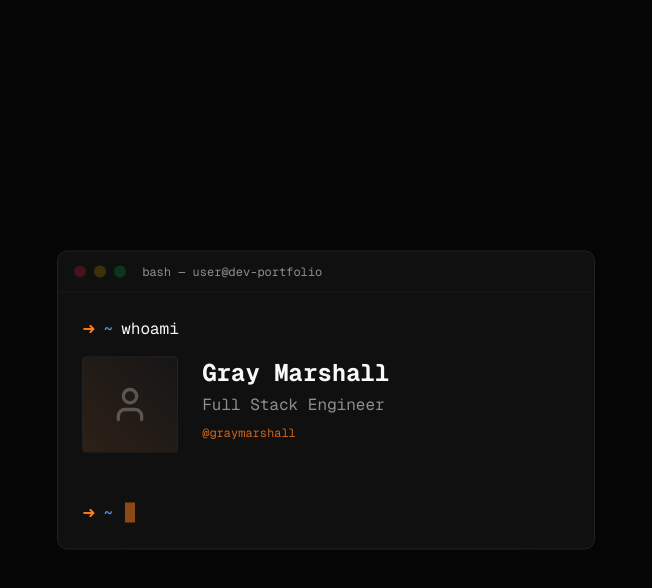
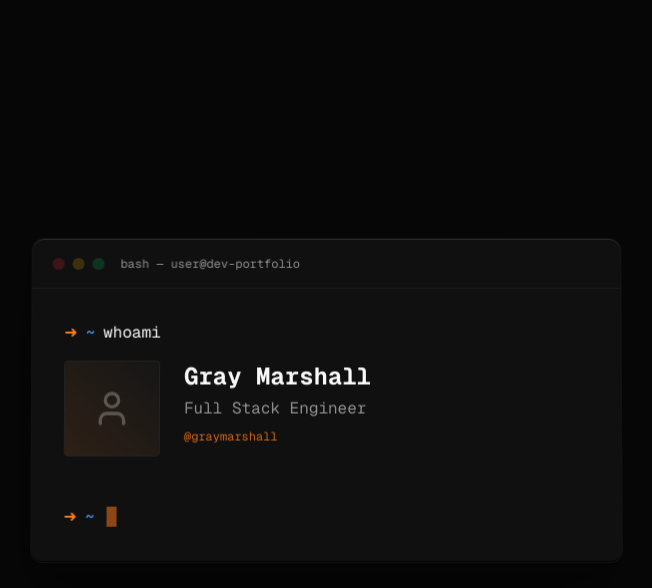
Before and after one commit to GrayM8/dev-site, a Next.js app: page / in a window 1280 px wide. Shown: the top 588 px of the page, without its empty margins (314-966 px from the left). Built offline with nearby package versions, Linux system fonts and the light colour scheme.

Commit message:
Terminal weight improved

```diff
--- a/src/components/terminal/TerminalHero.tsx
+++ b/src/components/terminal/TerminalHero.tsx
@@ -23,16 +23,19 @@ export function TerminalHero({ scrollY }: TerminalHeroProps) {
   // Layout Transforms for Smooth Morph
   const marginTop = useTransform(scrollY, [500, 700], ["50vh", "0vh"]);
   const y = useTransform(scrollY, [500, 700], ["-50%", "0%"]);
-  const maxWidth = useTransform(scrollY, [500, 700], ["42rem", "100vw"]);
-  const borderRadius = useTransform(scrollY, [500, 700], [10, 0]);
+  const maxWidth = useTransform(scrollY, [500, 700], ["46rem", "100vw"]); // Increased scale
+  const borderRadius = useTransform(scrollY, [500, 700], [12, 0]);
+
+  // Physical / 3D Transforms
+  const rotation = useTransform(scrollY, [0, 500], [1, 0]); // Subtle rotateX
+  const chassisY = useTransform(scrollY, [500, 700], [12, 0]); // Chassis thickness collapses
+  const chassisOpacity = useTransform(scrollY, [500, 650], [1, 0]); // Chassis fades out
 
   // Opacity Transforms for Content Switching
-  // Fade out window controls & hero content
   const heroContentOpacity = useTransform(scrollY, [500, 600], [1, 0]);
-  // Fade in header content
   const headerContentOpacity = useTransform(scrollY, [600, 700], [0, 1]);
 
-  // State for DOM switching (pointer events, visibility toggles)
+  // State for DOM switching
   useMotionValueEvent(scrollY, "change", (latest) => {
     if (latest > 600 && !isHeaderMode) setIsHeaderMode(true);
     if (latest <= 600 && isHeaderMode) setIsHeaderMode(false);
@@ -85,21 +88,46 @@ export function TerminalHero({ scrollY }: TerminalHeroProps) {
 
   return (
     <motion.div
-      className={cn(
-        "bg-[#101010] border-border overflow-hidden relative z-50 transition-colors shadow-2xl",
-        isHeaderMode ? "border-b" : "border"
-      )}
+      className="relative z-50 w-full"
       style={{
         marginTop,
         y,
         maxWidth,
-        width: "100%", // Always take full available width up to maxWidth
+        perspective: "1000px" // Enable 3D space
+      }}
+    >
+      {/* 3D Container */}
+      <motion.div
+        style={{ rotateX: rotation, transformStyle: "preserve-3d" }}
+        className="relative w-full"
+      >
+
+        {/* Base Layer (Chassis) - The "Thickness" */}
+        <motion.div
+          className="absolute inset-0 bg-[#050505] z-0"
+          style={{
+            borderRadius,
+            y: chassisY,
+            x: -6, // Shift left for visual weight
+            opacity: chassisOpacity,
+            boxShadow: "0 25px 50px -12px rgba(0, 0, 0, 0.7)" // Heavy manual shadow
+          }}
+        />
+
+        {/* Top Layer (Face) - The Terminal */}
+        <motion.div
+          className={cn(
+            "relative z-10 bg-[#101010] overflow-hidden transition-colors",
+            "shadow-xl ring-1 ring-white/5 border-t border-t-white/10 border-b border-b-black/80", // Stronger bottom cut
+            isHeaderMode ? "border-b border-border" : ""
+          )}
+          style={{
             borderRadius,
           }}
         >
           {/* Window Controls (Fade out) */}
           <motion.div
-        className={cn("flex items-center px-4 py-3 bg-muted/10 border-b border-border/50", isHeaderMode && "hidden")}
+            className={cn("flex items-center px-5 py-4 bg-muted/10 border-b border-white/5", isHeaderMode && "hidden")}
             style={{ opacity: heroContentOpacity }}
           >
             <div className="flex space-x-2">
@@ -110,9 +138,9 @@ export function TerminalHero({ scrollY }: TerminalHeroProps) {
             <div className="ml-4 text-xs text-muted-foreground font-mono">bash — user@dev-portfolio</div>
           </motion.div>
 
-      {/* Hero Content */}
+          {/* Hero Content (Increased padding) */}
           <motion.div
-        className={cn("p-6 font-mono text-sm md:text-base", isHeaderMode ? "hidden" : "block")}
+            className={cn("p-8 font-mono text-sm md:text-base", isHeaderMode ? "hidden" : "block")}
             style={{ opacity: heroContentOpacity }}
           >
             {lines}
@@ -147,6 +175,9 @@ export function TerminalHero({ scrollY }: TerminalHeroProps) {
                 </div>
             </div>
           </motion.div>
+
+        </motion.div>
+      </motion.div>
     </motion.div>
   );
 }
```
Lines whose indentation alone changed are shown as unchanged.
